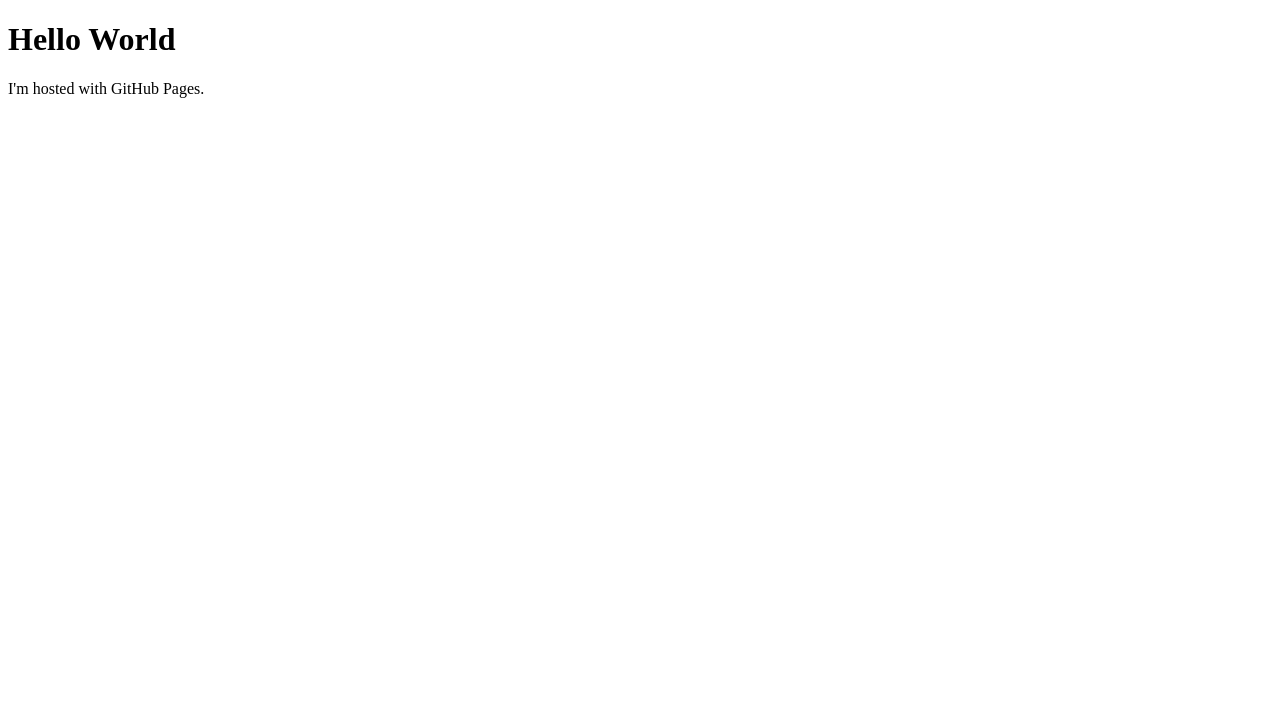
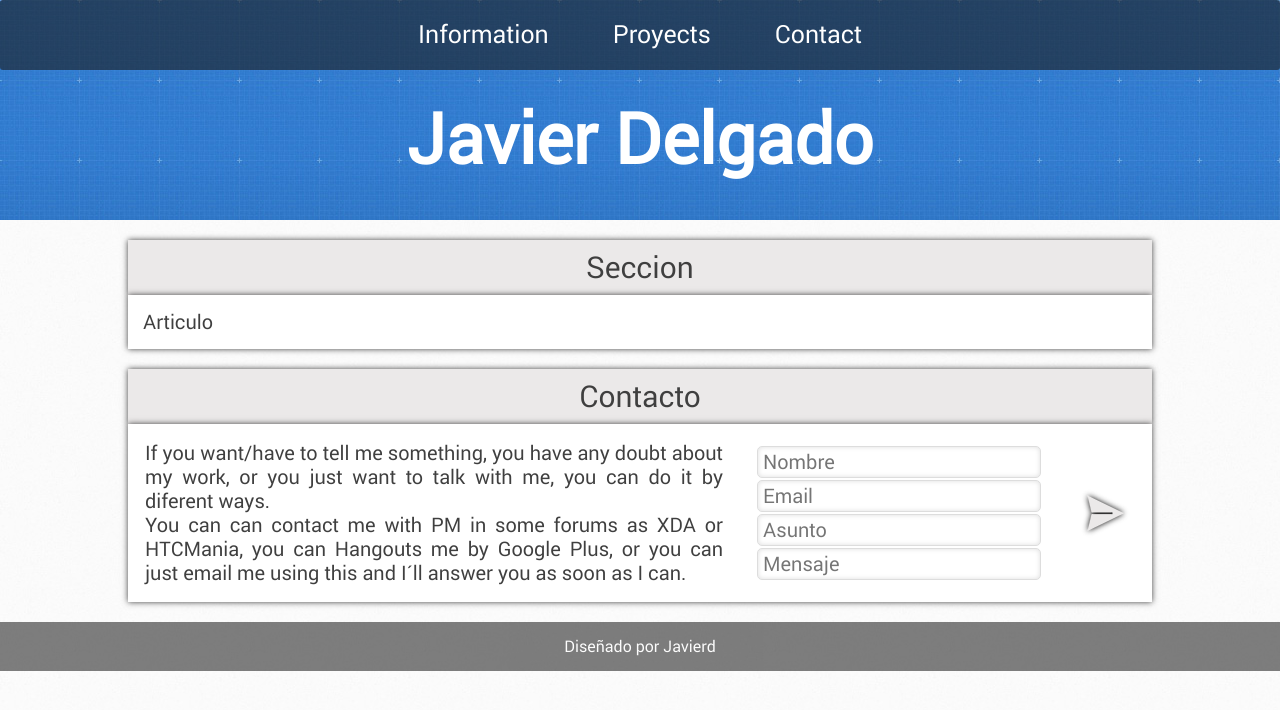
Before and after one commit to Javierd/Javierd.github.io, a plain HTML site: page index.html in a window 1280 px wide. Drawn offline with Linux system fonts and the light colour scheme.

Commit message:
Starting
So, with this we are starting our first tests with what is going to be
my website

```diff
--- /dev/null
+++ b/css/styles.css
@@ -0,0 +1,179 @@
+
+*{
+	padding: 0px;
+	margin: 0px;
+}
+
+body{
+	background: url(../images/body-bg.jpg);
+	color: #3f3f3f
+	text-align: center;
+}
+
+/*font (Hay que convertir la fuente a woff para IE*/
+@font-face {
+    font-family: "Roboto";
+    font-style: normal;
+    font-weight: normal;
+    src: local("?"), url("../fonts/roboto.woff") format("woff"), url("../fonts/roboto.ttf") format("truetype");
+}
+
+*{
+	font-family: Roboto;
+}
+
+#paragraph{
+	text-align: justify;
+	text-justify: auto; /* auto= algoritmo predefinido del buscador*/
+}
+
+#content{
+	width: 80%;
+	text-align: center;
+}
+
+#navegacion, #section #article {
+	border-radius: 3px;
+	margin: 10px;
+}
+
+#navegacion{
+	height: 70px;
+	color: White;
+	background: url(../images/navigation.png);
+	margin: 0px;
+}
+
+#header{
+	height: 220px;
+	background: url(../images/header-bg.jpg);
+	color: White;
+}
+
+#section{
+	background: #ebe9e9;
+	font-size: 30px;
+	color: #3f3f3f;
+	margin-top: 20px;
+	padding: 10px;
+}
+
+
+#article{
+	background: #ffffff;
+	color: #3f3f3f;
+	font-size: 20px;
+	text-align: left;
+	padding: 15px;
+}
+
+#section, #article{
+	box-shadow: 0px 0px 6px #3f3f3f; /*Horizontal, vertical, difuminacion, color */
+}
+
+#foot{
+	background: #000000;
+	color: #ffffff;
+	opacity: 0.5;
+	clear: both;
+	padding: 15px;
+	margin-top: 20px;
+}
+
+h1{
+	font-size: 70px;
+}
+/*responsive desing */
+@media screen and (max-width: 640px){
+	/*Pantallas menores o igual que 640px*/
+	#content{
+		width: 95%;
+		text-align: center;
+	}
+}
+
+/*Menú navegacion*/
+ul{
+	list-style-type: none;
+	padding-left: 0px;
+}
+
+li{
+	display: inline-block;
+	padding-left: 30px;
+	padding-right: 30px;
+	padding-top: 20px;
+	padding-bottom: 50px;
+	font-size: 25px;
+	/*Transición (Para cada navegador*/
+	transition: 0.3s ease ;
+	-webkit-transition: 0.3s ease ;
+	-moz-transition: 0.3s ease ;
+	-o-transition: 0.3s ease ;
+}
+
+li:hover{
+	transform: scale(1.5); /*El texto aumenta al pasar el cursor*/
+	-webkit-transform: scale(1.5); /*Compatible con Chrome*/
+	background: ;
+}
+
+/*Contacto*/
+
+#contact{
+	padding-left: 30px;
+}
+
+#info_contact{
+	text-align: justify;
+}
+
+#contact_send{
+	padding-left: 30px;
+}
+
+.textbox{
+	background: White;
+	border: 1px solid #DDD;
+	border-radius: 5px;
+	box-shadow: 0 0 5px #DDD inset;
+	color:666;
+	outline: none;
+	height: 30px; width: 275px;
+	padding-left: 5px; padding-right: 2px;
+	font-size: 20px;
+}
+
+.textbox:focus{
+	background: White;
+	border: 1px solid #DDD;
+	border-radius: 5px;
+	box-shadow: 0 0 5px #333 inset;
+	color:666;
+	outline: none;
+	height: 25px; width: 275px;
+	padding-left: 5px; padding-right: 2px;
+}
+
+#send{
+	background: url(../images/send.png); background-repeat: no-repeat;
+	border: 0px;
+	width: 60px; height: 60px;
+
+	transition: 0.3s ease ;
+	-webquit-transition: 0.3s ease ;
+	-moz-transition: 0.3s ease ;
+	-o-transition: 0.3s ease ;
+}
+
+#send:hover{
+	background: url(../images/send-hover.png);
+	border: 0px;
+}
+
+#send:focus{
+	transform: rotate(360deg);
+	-webkit-transform: rotate(360deg);
+	-moz-transform: rotate(360deg);
+	-o-transform: rotate(360deg);
+}
--- a/index.html
+++ b/index.html
@@ -1,20 +1,63 @@
-<!DOCTYPE html>
-<html>
+<!DOCTYPE HTML>
+<html lang="en">
+  <head>
+	<meta charset="utf-8"> <!-- Carácteres españoles -->
+	<link rel=StyleSheet href="css/styles.css" title"propierties" >
+	<title> Javier Delgado </title>
+	<meta name="viewport" content="width=device-width, initial-scale=1, maximum-scale=1>"
+	<link rel="shortcut icon" href="images/favicon.ico" type="image/x-icon">
+    <link rel="icon" href="images/favicon.ico" type="image/x-icon">
+  </head>
+  <body>
+	<center>
+		<header id="header">
+			<nav id="navegacion">
+				<ul>
+					<li>Information</li>
+					<li>Proyects</li>
+					<li>Contact</li>
+				</ul>
+			<nav>
+			<h1>Javier Delgado</h1>
+		</header>
+		<div id="content">
 
-<head>
-<style>
-.kitty
-{
-background-image: url('https://raw.githubusercontent.com/Javierd/Website/gh-pages/images/header-bg.jpg');
-height:400px;
-background-repeat: repeat-x;
-background-color:#cccccc;
-}
-</style>
-</head>
+			<section id="section">
+				Seccion
+			</section>
+			<article id="article">
+				Articulo
+			</article>
 
-<body>
-<h1>Hello World</h1>
-<p>I'm hosted with GitHub Pages.</p>
-</body>
+			<section id="section">
+				Contacto
+			</section>
+			<article id="article"> <center>
+				<table>
+					<td id="info_contact">
+						If you want/have to tell me something, you have any doubt about my work, or you just want to talk with me, you can do it by diferent ways. <br/> You can can contact me with PM in some forums as XDA or HTCMania, you can Hangouts me by Google Plus, or you can just email me using this and I´ll answer you as soon as I can.
+					</td>
+					<td id="contact">
+						<form action="" method="POST">
+							<table>
+								<tr><td id="contac_boxes"><input type="text" name="nombre" class="textbox" placeholder="Nombre"></td></tr>
+								<tr><td id="contac_boxes"><input type="text" name="correo" class="textbox" placeholder="Email"></td></tr>
+								<tr><td id="contac_boxes"><input type="text" name="asunto" class="textbox" placeholder="Asunto"></td></tr>
+								<tr><td><input type="text" name="mensaje" class="textbox" placeholder="Mensaje"></td></tr>
+							</table>
+						</form>
+					</td>
+					<td id="contact_send">
+						<input type="submit" id="send" value="">
+					</td>
+				</table>
+			</center></article>
+
+		</div>
+			<footer id="foot">
+				Diseñado por Javierd
+			<footer>
+	</center>
+  </body>
+
 </html>
```
Also changed, not shown: fonts/SourceSansPro.ttf.otf (added), fonts/SourceSansPro.woff.otf (added), fonts/roboto.ttf.ttf (added), fonts/roboto.woff (added), images/GPlus.jpg (added), images/body-bg.jpg (added), images/favicon.ico (added), images/header-bg.jpg (added), images/navigation.png (added), images/send-hover.png (added), images/send.png (added), images/sended.png (added), 3 other files.
